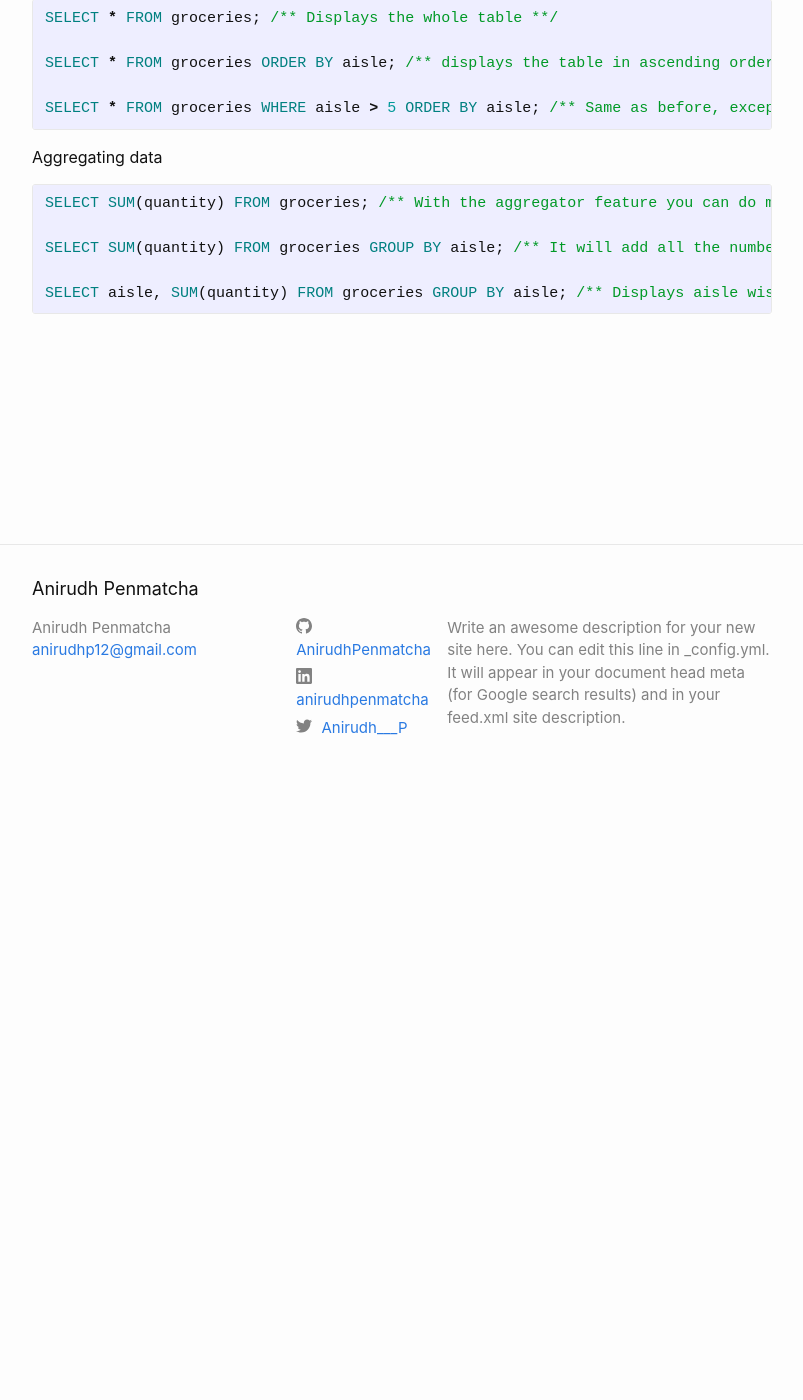
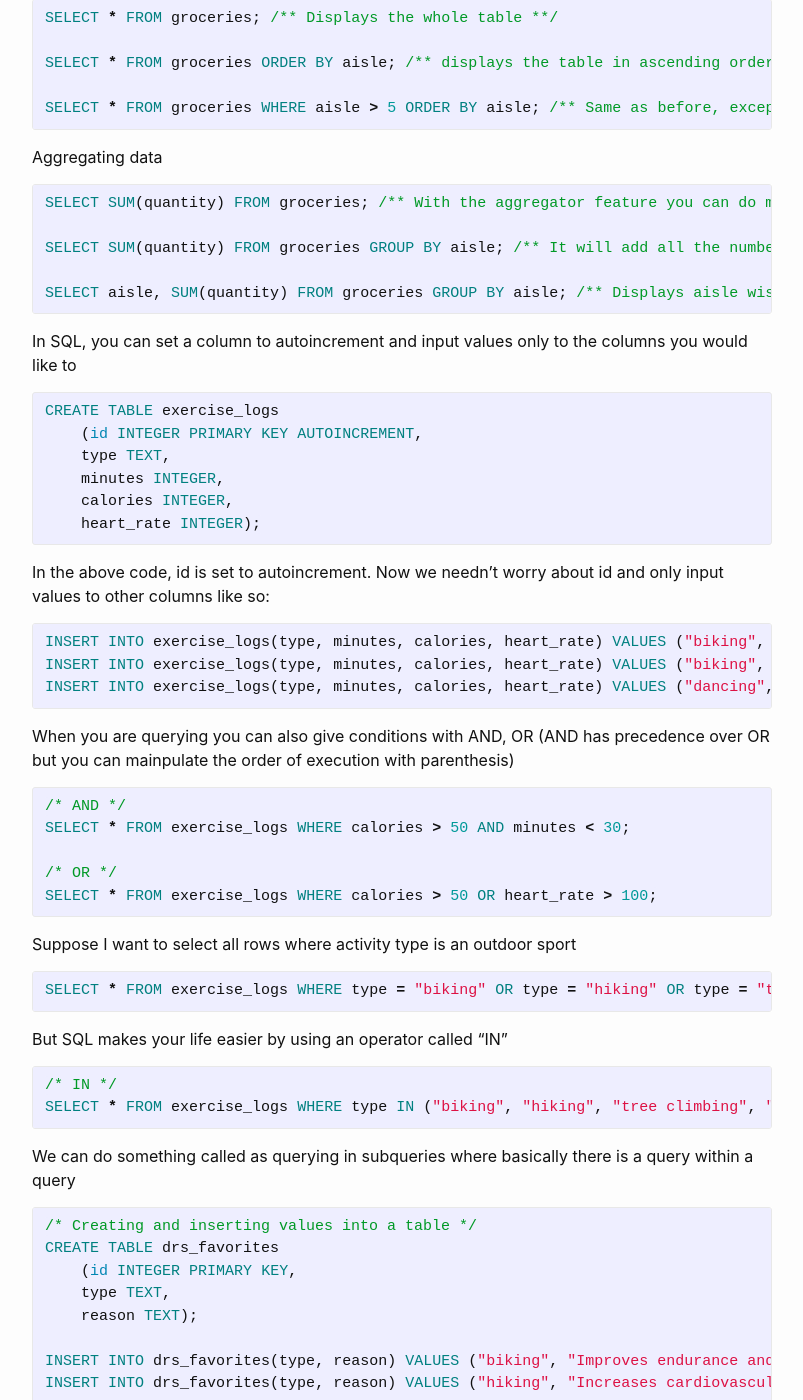
Before and after one commit to AnirudhPenmatcha/notes, a Jekyll site: the page built from _posts/2023-02-23-SQL-Notes.md, in a window 1280 px wide and 1400 px high, scrolled down 601 px. Shown: the whole window, without its empty margins (238-1041 px from the left). Built offline with Jekyll 4.4.1, drawn with Linux system fonts in a browser that asks for light colours; our own code applies the rules of GitHub Pages for plain Markdown files; some of the changed text lies outside the part shown.

Commit message:
updating

```diff
--- a/_posts/2023-02-23-SQL-Notes.md
+++ b/_posts/2023-02-23-SQL-Notes.md
@@ -3,8 +3,8 @@ title:  "SQL Notes"
 date:   2023-02-23 00:00:00
 ---
 
-Relational databases make it easy form relations between databases. Its a more efficient form of storage.
-SQL is language designed entirely for accessing databases and is most the popular of them.
+Relational databases make it easy to form relations between databases. It's a more efficient form of storage.
+SQL is language designed entirely for accessing databases and is the most popular of them.
 
 Creating a table and inserting data
 
@@ -37,3 +37,98 @@ SELECT SUM(quantity) FROM groceries GROUP BY aisle; /** It will add all the numb
 
 SELECT aisle, SUM(quantity) FROM groceries GROUP BY aisle; /** Displays aisle wise sum along with which aisle each sum belongs to **/
 {% endhighlight %}
+
+In SQL, you can set a column to autoincrement and input values only to the columns you would like to
+{% highlight ruby %}
+CREATE TABLE exercise_logs
+    (id INTEGER PRIMARY KEY AUTOINCREMENT,
+    type TEXT,
+    minutes INTEGER,
+    calories INTEGER,
+    heart_rate INTEGER);
+{% endhighlight %}
+In the above code, id is set to autoincrement. Now we needn't worry about id and only input values to other columns like so:
+{% highlight ruby %}
+INSERT INTO exercise_logs(type, minutes, calories, heart_rate) VALUES ("biking", 30, 100, 110);
+INSERT INTO exercise_logs(type, minutes, calories, heart_rate) VALUES ("biking", 10, 30, 105);
+INSERT INTO exercise_logs(type, minutes, calories, heart_rate) VALUES ("dancing", 15, 200, 120);
+{% endhighlight %}
+When you are querying you can also give conditions with AND, OR (AND has precedence over OR but you can mainpulate the order of execution with parenthesis)
+{% highlight ruby %}
+/* AND */
+SELECT * FROM exercise_logs WHERE calories > 50 AND minutes < 30;
+
+/* OR */
+SELECT * FROM exercise_logs WHERE calories > 50 OR heart_rate > 100;
+{% endhighlight %}
+Suppose I want to select all rows where activity type is an outdoor sport
+{% highlight ruby %}
+SELECT * FROM exercise_logs WHERE type = "biking" OR type = "hiking" OR type = "tree climbing" OR type = "rowing";
+{% endhighlight %}
+But SQL makes your life easier by using an operator called "IN"
+{% highlight ruby %}
+/* IN */
+SELECT * FROM exercise_logs WHERE type IN ("biking", "hiking", "tree climbing", "rowing");
+{% endhighlight %}
+We can do something called as querying in subqueries where basically there is a query within a query
+{% highlight ruby %}
+/* Creating and inserting values into a table */
+CREATE TABLE drs_favorites
+    (id INTEGER PRIMARY KEY,
+    type TEXT,
+    reason TEXT);
+
+INSERT INTO drs_favorites(type, reason) VALUES ("biking", "Improves endurance and flexibility.");
+INSERT INTO drs_favorites(type, reason) VALUES ("hiking", "Increases cardiovascular health.");
+{% endhighlight %}
+Now what I can do is display all the rows from exercise_logs table where the sport is one which recommended by the doctor
+{% highlight ruby %}
+SELECT * FROM exercise_logs WHERE type IN ("biking", "hiking");
+{% endhighlight %}
+But the problem here is if doctor recommends more sports then our select statement won't be dynamic. So now we can try a query inside a query
+{% highlight ruby %}
+SELECT * FROM exercise_logs WHERE type IN (
+    SELECT type FROM drs_favorites);
+
+SELECT * FROM exercise_logs WHERE type IN (
+    SELECT type FROM drs_favorites WHERE reason = "Increases cardiovascular health.");
+{% endhighlight %}
+One very useful feature from SQL to make your life easy is "LIKE".
+With LIKE you can simply use specific keywords that can appear in text and SQL will find out if the sentence contains that word
+{% highlight ruby %}
+/* LIKE */
+
+SELECT * FROM exercise_logs WHERE type IN (
+    SELECT type FROM drs_favorites WHERE reason LIKE "%cardiovascular%");
+{% endhighlight %}
+It also helps if you don't want to worry about your search term being exactly same as what you are looking for
+
+We can rename a column using AS
+{% highlight ruby %}
+SELECT type, SUM(calories) AS total_calories FROM exercise_logs GROUP BY type;
+{% endhighlight %}
+
+The WHERE condition can confuse things up when using GROUP BY. So for such cases using HAVING solves it.
+{% highlight ruby %}
+SELECT type, SUM(calories) AS total_calories FROM exercise_logs
+    GROUP BY type
+    HAVING total_calories > 150;
+
+SELECT type, AVG(calories) AS avg_calories FROM exercise_logs
+    GROUP BY type
+    HAVING avg_calories > 70;
+{% endhighlight %}
+
+Using the CASE command
+Suppose you want to categorize the values then with CASE you can do that. This somewhat resembles if else statements
+{% highlight ruby %}
+/* CASE */
+SELECT type, heart_rate,
+    CASE
+        WHEN heart_rate > 220-30 THEN "above max"
+        WHEN heart_rate > ROUND(0.90 * (220-30)) THEN "above target"
+        WHEN heart_rate > ROUND(0.50 * (220-30)) THEN "within target"
+        ELSE "below target"
+    END as "hr_zone"
+FROM exercise_logs;
+{% endhighlight %}
```
